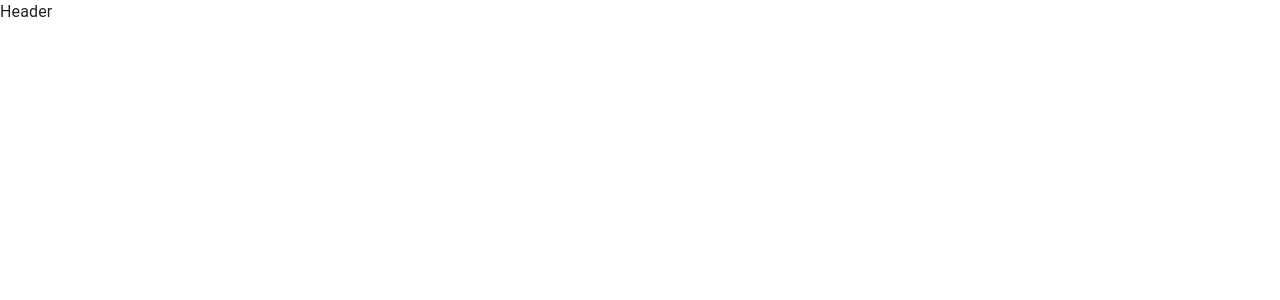
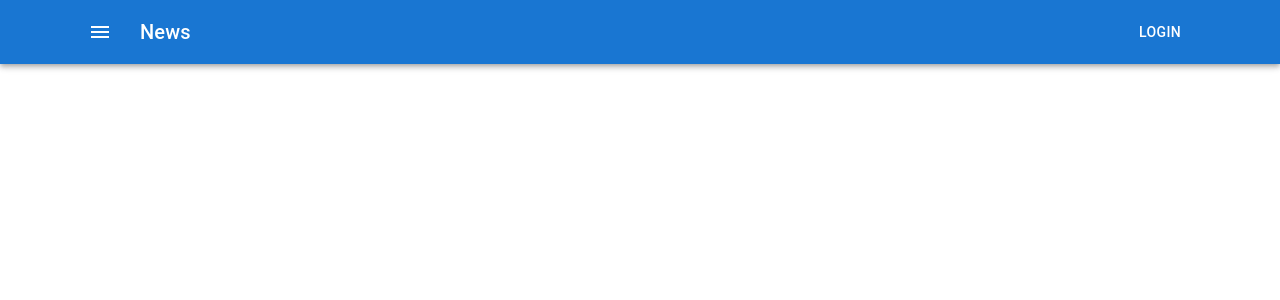
Before and after one commit to max-anikin/react-26-09, a React (Create React App) app: page / in a window 1280 px wide. Shown: the top 300 px of the page. Built offline with nearby package versions, Linux system fonts and the light colour scheme; the HTML template or start-up script is replaced by a standard one.

Commit message:
added to Header: mui-AppBar, mui-Container

```diff
--- a/src/container/Header/Header.tsx
+++ b/src/container/Header/Header.tsx
@@ -1,5 +1,39 @@
+import AppBar from '@mui/material/AppBar'
+import Toolbar from '@mui/material/Toolbar'
+import Typography from '@mui/material/Typography'
+import Button from '@mui/material/Button'
+import IconButton from '@mui/material/IconButton'
+import MenuIcon from '@mui/icons-material/Menu'
+import Container from '@mui/material/Container'
+
 type Props = {}
 const Header = (props: Props) => {
-    return <div>Header</div>
+    return (
+        <>
+            <AppBar position="static">
+                <Container maxWidth="lg">
+                    <Toolbar>
+                        <IconButton
+                            size="large"
+                            edge="start"
+                            color="inherit"
+                            aria-label="menu"
+                            sx={{ mr: 2 }}
+                        >
+                            <MenuIcon />
+                        </IconButton>
+                        <Typography
+                            variant="h6"
+                            component="div"
+                            sx={{ flexGrow: 1 }}
+                        >
+                            News
+                        </Typography>
+                        <Button color="inherit">Login</Button>
+                    </Toolbar>
+                </Container>
+            </AppBar>
+        </>
+    )
 }
 export default Header
```
